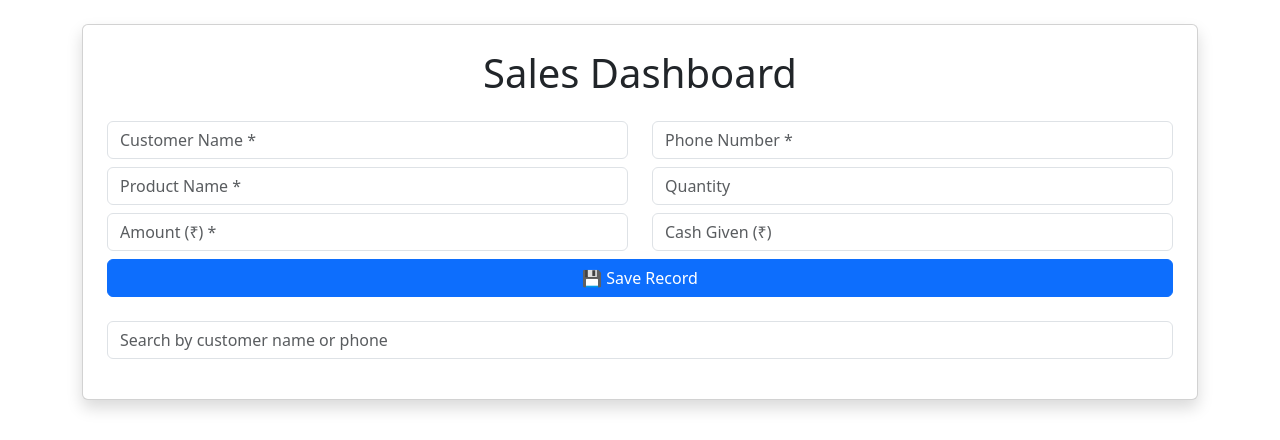
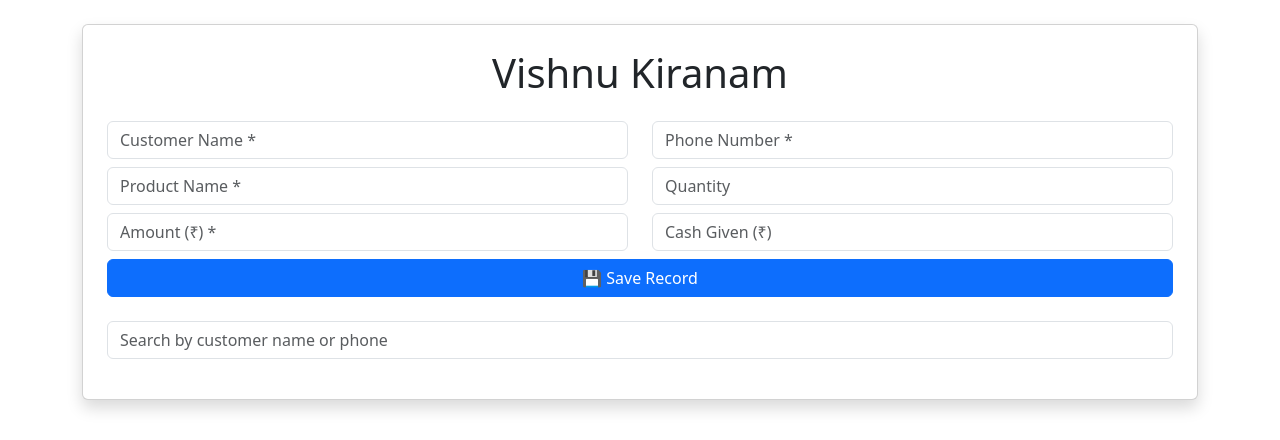
Before and after one commit to Gaddalavishnu/sales, a Flask app: page / in a window 1280 px wide. Shown: the top 440 px of the page. Run offline with Flask 3, Linux system fonts and the light colour scheme.

Commit message:
Update index.html

```diff
--- a/templates/index.html
+++ b/templates/index.html
@@ -8,7 +8,7 @@
 <body>
 <div class="container mt-4">
   <div class="card p-4 shadow">
-    <h1 class="text-center mb-4">Sales Dashboard</h1>
+    <h1 class="text-center mb-4">Vishnu Kiranam</h1>
 
     {% if error %}
       <div class="alert alert-danger">{{ error }}</div>
```
